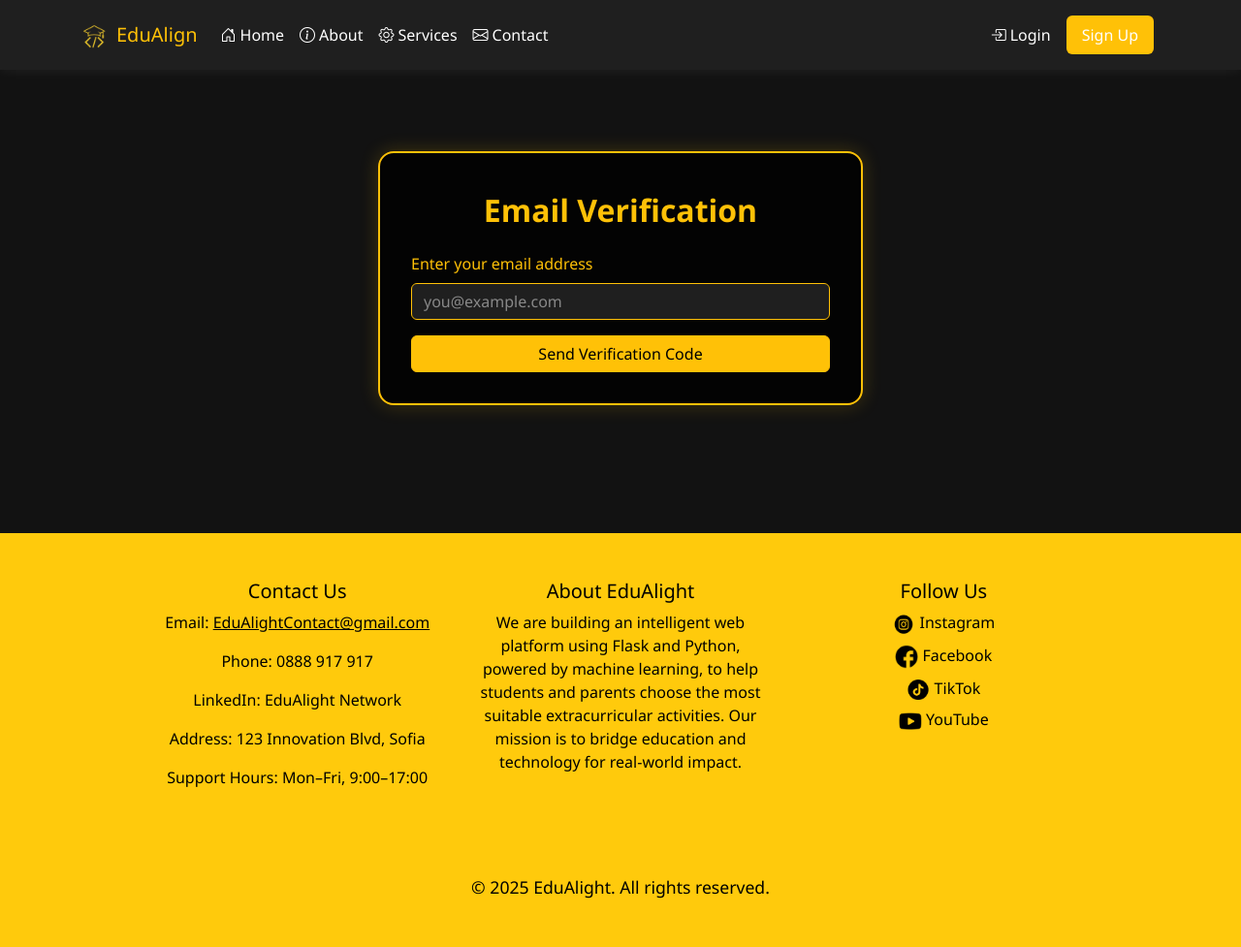
After one commit to codingburgas/2425-11-g-pp-student-practices-assignment-team8, a Flask app: page /auth/verify in a window 1280 px wide. The commit adds this page. Shown: the whole page at 97% size. Run offline with Flask 3, Linux system fonts and the light colour scheme; some libraries are stand-ins or nearby versions.

Commit message:
Implement email verification process and update registration flow

```diff
--- a/src/auth/routes.py
+++ b/src/auth/routes.py
@@ -1,4 +1,4 @@
-from flask import render_template, redirect, url_for, flash
+from flask import render_template, redirect, url_for, flash, request, session
 from flask_login import login_user, logout_user, current_user, login_required
 from itsdangerous import URLSafeTimedSerializer
 from .forms import LoginForm, RegistrationForm
@@ -6,6 +6,7 @@ from . import auth_bp
 from .models import User
 from .. import db, login_manager
 from config import Config
+from .send_verification import *
 
 # Token serializer
 serializer = URLSafeTimedSerializer(Config.SECRET_KEY)
@@ -67,6 +68,52 @@ def register():
             new_user.password = form.password.data
             db.session.add(new_user)
             db.session.commit()
-            return redirect(url_for('auth.login'))
+            code = generate_verification_code()
+            send_verification_email(new_user.email, code)
+            # Store code and email in session for verification
+            session['verification_code'] = str(code)
+            session['verification_email'] = new_user.email
+            return redirect(url_for('auth.verify_code'))
 
     return render_template("register.html", form=form)
+
+@auth_bp.route('/verify-code', methods=['GET', 'POST'])
+def verify_code():
+    email = session.get('verification_email')
+    if not email:
+        flash('No verification process started. Please register first.', 'danger')
+        return redirect(url_for('auth.register'))
+    error = None
+    if request.method == 'POST':
+        entered_code = request.form.get('code')
+        real_code = session.get('verification_code')
+        if entered_code == real_code:
+            flash('Email verified successfully!', 'success')
+            # Optionally, mark user as verified in DB here
+            session.pop('verification_code', None)
+            session.pop('verification_email', None)
+            return redirect(url_for('auth.login'))
+        else:
+            error = 'Incorrect code. Please try again.'
+    return render_template('verification_sent.html', email=email, error=error)
+
+@auth_bp.route("/verify", methods=["GET", "POST"])
+def verify():
+    if request.method == "POST":
+        email = request.form.get("email")
+
+        if not email:
+            flash("Please enter an email address.", "error")
+            return redirect(url_for("auth.verify"))
+
+        code = generate_verification_code()
+        success = send_verification_email(email, code)
+
+        if success:
+            flash("Verification email sent!", "success")
+            return render_template("verification_sent.html", email=email, code=code)
+        else:
+            flash("Failed to send email. Try again later.", "error")
+            return redirect(url_for("auth.verify"))
+
+    return render_template("verify.html")
--- a/src/auth/templates/register.html
+++ b/src/auth/templates/register.html
@@ -41,7 +41,7 @@
         <button type="submit" class="btn btn-primary w-100">Create Account</button>
     </form>
     <p class="text-center mt-3">Already have an account?
-        <a href="{{ url_for('auth.login') }}">Login</a>
+        <a href="{{ url_for('auth.verify') }}">Login</a>
     </p>
 </div>
 {% endblock %}
--- /dev/null
+++ b/src/auth/templates/verify.html
@@ -0,0 +1,55 @@
+{% extends 'base.html' %}
+{% block content %}
+<head>
+    <style>
+        .btn-primary {
+            background-color: #ffc107;
+            border-color: #ffc107;
+            color: black;
+        }
+        .btn-primary:hover {
+            background-color: black !important;
+            border-color: black !important;
+            color: white;
+        }
+        .verify-container {
+            max-width: 500px;
+            margin: 60px auto;
+            background: rgba(0,0,0,0.85);
+            border: 2px solid #ffc107;
+            border-radius: 16px;
+            box-shadow: 0 0 20px rgba(255, 193, 7, 0.2);
+            padding: 2.5rem 2rem 2rem 2rem;
+        }
+        .verify-title {
+            color: #ffc107;
+            font-weight: bold;
+            margin-bottom: 1.5rem;
+            text-align: center;
+        }
+        .form-label, .form-control {
+            color: #ffc107;
+        }
+        .form-control {
+            background-color: #1f1f1f;
+            border: 1px solid #ffc107;
+        }
+        .form-control:focus {
+            background-color: #1f1f1f;
+            color: #ffc107;
+            border-color: #ffc107;
+            box-shadow: none;
+        }
+    </style>
+</head>
+<div class="verify-container">
+    <h2 class="verify-title">Email Verification</h2>
+    <form method="POST" action="">
+        <div class="mb-3">
+            <label for="email" class="form-label">Enter your email address</label>
+            <input type="email" class="form-control" id="email" name="email" placeholder="you@example.com" required>
+        </div>
+        <button type="submit" class="btn btn-primary w-100">Send Verification Code</button>
+    </form>
+</div>
+{% endblock %}
```
Also changed, not shown: requirements.txt (+3 -7 lines), src/auth/send_verification.py (added, +33 -0 lines), src/auth/templates/verification_sent.html (added, +55 -0 lines).
